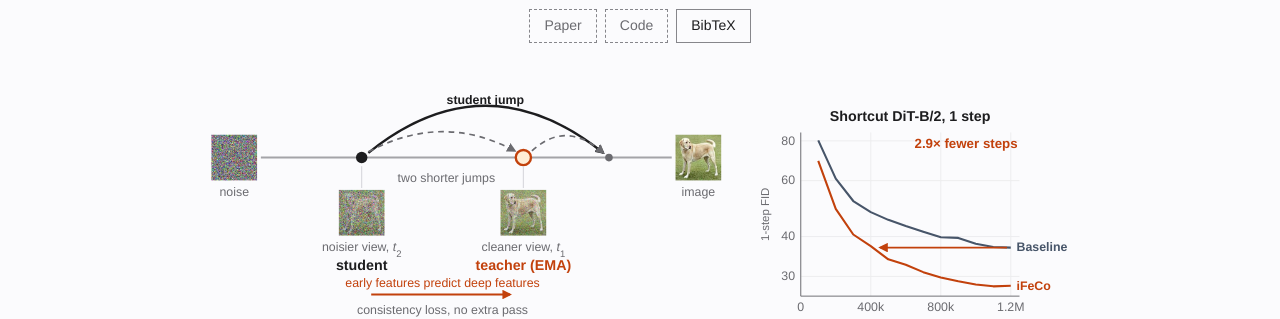
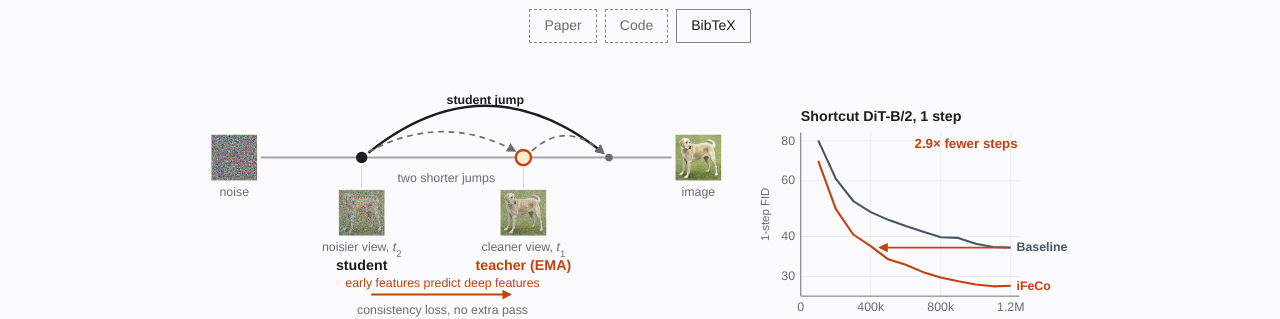
Before and after one commit to rabiulcste/rabiulcste.github.io, a Jekyll site: the page built from ifeco-flow-maps/index.html, in a window 1280 px wide. Shown: the part 383-702 px from the top of the page. Built offline with Jekyll 4.4.1, drawn with Linux system fonts in a browser that asks for light colours; some of the changed text lies outside the part shown.

Commit message:
iFeCo page: left-aligned chart titles and legend; curve titles as a method-by-size matrix

```diff
--- a/ifeco-flow-maps/index.html
+++ b/ifeco-flow-maps/index.html
@@ -73,7 +73,8 @@ bibtex: |
     .curve .end { font-size: 13px; font-weight: 600; } .curve .end.base { fill: var(--sl); } .curve .end.ours { fill: var(--acc); }
     .curve .lvl { stroke: var(--sl); stroke-width: 1; stroke-dasharray: 3 3; }
     .fe-teaser { display: grid; grid-template-columns: 560fr 340fr; gap: 24px; align-items: end; }
-    .fe-key { display: flex; flex-wrap: wrap; justify-content: center; gap: 4px 18px; margin-block: 0 8px; color: var(--muted); font-size: var(--text-secondary); }
+    .fs .ttl .sz { font-weight: 400; fill: var(--muted); }
+    .fe-key { padding-left: calc((100% - 24px) / 3 * 46 / 300 + 10px); display: flex; flex-wrap: wrap; justify-content: flex-start; gap: 4px 18px; margin-block: 0 8px; color: var(--muted); font-size: var(--text-secondary); }
     .fe-key span { display: inline-flex; align-items: center; gap: 6px; }
     .fe-key i { display: inline-block; width: 18px; height: 0; border-top: 2.5px solid var(--sl); }
     .fe-key .k-ours { border-color: var(--acc); } .fe-key .k-repa { border-color: var(--rep); }
@@ -103,6 +104,7 @@ bibtex: |
         .fe-teaser { grid-template-columns: 1fr; max-width: 480px; margin: 0 auto; gap: 16px; }
         .curve.teaser text { font-size: 17px; } .curve.teaser .tick, .curve.teaser .end { font-size: 15px; } .curve.teaser .spd { font-size: 16px; }
         .fe-panels, .fe-curves { grid-template-columns: 1fr; max-width: 400px; margin: 0 auto; }
+        .fe-key { max-width: 400px; margin-left: auto; margin-right: auto; padding-left: calc(min(100%, 400px) * 46 / 300); }
         .fe-panels[data-on="0"] > svg:not(:nth-child(1)), .fe-panels[data-on="1"] > svg:not(:nth-child(2)), .fe-panels[data-on="2"] > svg:not(:nth-child(3)),
         .fe-curves[data-on="0"] > svg:not(.fam-0), .fe-curves[data-on="1"] > svg:not(.fam-1), .fe-curves[data-on="2"] > svg:not(.fam-2) { display: none; }
         .fe-pair { gap: 12px; }
@@ -170,7 +172,7 @@ bibtex: |
 <text class="lb acc" x="185.0" y="188" text-anchor="middle">early features predict deep features</text>
 <text class="lb" x="185.0" y="216" text-anchor="middle">consistency loss, no extra pass</text>
 </svg></div>
-            <svg class="fs curve teaser" viewBox="0 0 340 236" role="img" aria-label="Shortcut DiT-B/2, 1 step, 1-step FID over training steps. Baseline ends at 37.0 after 1200k steps; iFeCo ends at 28.0 after 1200k steps."><text class="ttl" x="161.0" y="18" text-anchor="middle">Shortcut DiT-B/2, 1 step</text>
+            <svg class="fs curve teaser" viewBox="0 0 340 236" role="img" aria-label="Shortcut DiT-B/2, 1 step, 1-step FID over training steps. Baseline ends at 37.0 after 1200k steps; iFeCo ends at 28.0 after 1200k steps."><text class="ttl" x="46" y="18" text-anchor="start">Shortcut DiT-B/2, 1 step</text>
 <line class="grid" x1="46" y1="181.2" x2="276" y2="181.2"/>
 <text class="tick" x="40" y="185.2" text-anchor="end">30</text>
 <line class="grid" x1="46" y1="139.4" x2="276" y2="139.4"/>
@@ -470,9 +472,9 @@ bibtex: |
             <button type="button" class="btn" data-on="1" aria-pressed="false">Shortcut</button>
             <button type="button" class="btn" data-on="2" aria-pressed="false">LSD</button>
         </div>
-        <div class="fe-key" aria-hidden="true"><span><i></i>Baseline</span><span><i class="k-ours"></i>iFeCo</span><span><i class="k-repa"></i>REPA (frozen DINOv2)</span></div>
+        <div class="fe-key wide" aria-hidden="true"><span><i></i>Baseline</span><span><i class="k-ours"></i>iFeCo</span><span><i class="k-repa"></i>REPA (frozen DINOv2)</span></div>
         <div class="fe-media fe-curves wide">
-<svg class="fs curve fam-0" viewBox="0 0 300 210" role="img" aria-label="MeanFlow SiT-B/2, 1-step FID over training steps. Baseline ends at 6.12 after 1200k steps; REPA ends at 4.86 after 1200k steps; iFeCo ends at 5.69 after 1200k steps."><text class="ttl" x="167.0" y="18" text-anchor="middle">MeanFlow SiT-B/2</text>
+<svg class="fs curve fam-0" viewBox="0 0 300 210" role="img" aria-label="MeanFlow SiT-B/2, 1-step FID over training steps. Baseline ends at 6.12 after 1200k steps; REPA ends at 4.86 after 1200k steps; iFeCo ends at 5.69 after 1200k steps."><text class="ttl" x="46" y="18" text-anchor="start">MeanFlow <tspan class="sz">SiT-B/2</tspan></text>
 <line class="grid" x1="46" y1="165.7" x2="288" y2="165.7"/>
 <text class="tick" x="40" y="169.7" text-anchor="end">5</text>
 <line class="grid" x1="46" y1="147.8" x2="288" y2="147.8"/>
@@ -531,7 +533,7 @@ bibtex: |
 <g class="pt-g"><title>iFeCo, 1100k steps: FID 5.90</title><circle class="pt ours" cx="259.0" cy="149.5" r="7"/></g>
 <g class="pt-g"><title>iFeCo, 1200k steps: FID 5.69</title><circle class="pt ours" cx="278.3" cy="153.0" r="7"/></g>
 <text class="spd" x="284" y="46" text-anchor="end">1.3&times; sooner</text></svg>
-<svg class="fs curve fam-1" viewBox="0 0 300 210" role="img" aria-label="Shortcut DiT-B/2, 1-step FID over training steps. Baseline ends at 37.0 after 1200k steps; REPA ends at 36.1 after 1200k steps; iFeCo ends at 28.0 after 1200k steps."><text class="ttl" x="167.0" y="18" text-anchor="middle">Shortcut DiT-B/2</text>
+<svg class="fs curve fam-1" viewBox="0 0 300 210" role="img" aria-label="Shortcut DiT-B/2, 1-step FID over training steps. Baseline ends at 37.0 after 1200k steps; REPA ends at 36.1 after 1200k steps; iFeCo ends at 28.0 after 1200k steps."><text class="ttl" x="46" y="18" text-anchor="start">Shortcut <tspan class="sz">DiT-B/2</tspan></text>
 <line class="grid" x1="46" y1="158.4" x2="288" y2="158.4"/>
 <text class="tick" x="40" y="162.4" text-anchor="end">30</text>
 <line class="grid" x1="46" y1="122.9" x2="288" y2="122.9"/>
@@ -591,7 +593,7 @@ bibtex: |
 <g class="pt-g"><title>iFeCo, 1100k steps: FID 27.90</title><circle class="pt ours" cx="258.9" cy="167.4" r="7"/></g>
 <g class="pt-g"><title>iFeCo, 1200k steps: FID 28.03</title><circle class="pt ours" cx="278.3" cy="166.8" r="7"/></g>
 <text class="spd" x="284" y="46" text-anchor="end">2.9&times; sooner</text></svg>
-<svg class="fs curve fam-2" viewBox="0 0 300 210" role="img" aria-label="LSD SiT-B/2, 1-step FID over training steps. Baseline ends at 12.4 after 1200k steps; REPA ends at 12.1 after 900k steps; iFeCo ends at 9.96 after 1200k steps."><text class="ttl" x="167.0" y="18" text-anchor="middle">LSD SiT-B/2</text>
+<svg class="fs curve fam-2" viewBox="0 0 300 210" role="img" aria-label="LSD SiT-B/2, 1-step FID over training steps. Baseline ends at 12.4 after 1200k steps; REPA ends at 12.1 after 900k steps; iFeCo ends at 9.96 after 1200k steps."><text class="ttl" x="46" y="18" text-anchor="start">LSD <tspan class="sz">SiT-B/2</tspan></text>
 <line class="grid" x1="46" y1="176.0" x2="288" y2="176.0"/>
 <text class="tick" x="40" y="180.0" text-anchor="end">10</text>
 <line class="grid" x1="46" y1="136.6" x2="288" y2="136.6"/>
@@ -649,7 +651,7 @@ bibtex: |
 <g class="pt-g"><title>iFeCo, 1000k steps: FID 10.39</title><circle class="pt ours" cx="239.6" cy="172.3" r="7"/></g>
 <g class="pt-g"><title>iFeCo, 1100k steps: FID 10.21</title><circle class="pt ours" cx="259.0" cy="174.0" r="7"/></g>
 <text class="spd" x="284" y="46" text-anchor="end">2.4&times; sooner</text></svg>
-<svg class="fs curve fam-0" viewBox="0 0 300 210" role="img" aria-label="MeanFlow SiT-XL/2, 1-step FID over training steps. Baseline ends at 3.78 after 700k steps; iFeCo ends at 4.02 after 600k steps."><text class="ttl" x="167.0" y="18" text-anchor="middle">MeanFlow SiT-XL/2</text>
+<svg class="fs curve fam-0" viewBox="0 0 300 210" role="img" aria-label="MeanFlow SiT-XL/2, 1-step FID over training steps. Baseline ends at 3.78 after 700k steps; iFeCo ends at 4.02 after 600k steps."><text class="ttl" x="46" y="18" text-anchor="start"><tspan class="sz">SiT-XL/2</tspan></text>
 <line class="grid" x1="46" y1="163.2" x2="288" y2="163.2"/>
 <text class="tick" x="40" y="167.2" text-anchor="end">4</text>
 <line class="grid" x1="46" y1="124.2" x2="288" y2="124.2"/>
@@ -684,7 +686,7 @@ bibtex: |
 <g class="pt-g"><title>iFeCo, 400k steps: FID 4.62</title><circle class="pt ours" cx="123.4" cy="149.3" r="7"/></g>
 <g class="pt-g"><title>iFeCo, 500k steps: FID 4.33</title><circle class="pt ours" cx="142.8" cy="155.6" r="7"/></g>
 <g class="pt-g"><title>iFeCo, 600k steps: FID 4.02</title><circle class="pt ours" cx="162.2" cy="162.7" r="7"/></g></svg>
-<svg class="fs curve fam-1" viewBox="0 0 300 210" role="img" aria-label="Shortcut DiT-XL/2, 1-step FID over training steps. Baseline ends at 18.6 after 1200k steps; iFeCo ends at 12.7 after 1200k steps."><text class="ttl" x="167.0" y="18" text-anchor="middle">Shortcut DiT-XL/2</text>
+<svg class="fs curve fam-1" viewBox="0 0 300 210" role="img" aria-label="Shortcut DiT-XL/2, 1-step FID over training steps. Baseline ends at 18.6 after 1200k steps; iFeCo ends at 12.7 after 1200k steps."><text class="ttl" x="46" y="18" text-anchor="start"><tspan class="sz">DiT-XL/2</tspan></text>
 <line class="grid" x1="46" y1="155.8" x2="288" y2="155.8"/>
 <text class="tick" x="40" y="159.8" text-anchor="end">15</text>
 <line class="grid" x1="46" y1="129.7" x2="288" y2="129.7"/>
@@ -733,7 +735,7 @@ bibtex: |
 <g class="pt-g"><title>iFeCo, 1100k steps: FID 12.89</title><circle class="pt ours" cx="259.0" cy="169.5" r="7"/></g>
 <g class="pt-g"><title>iFeCo, 1200k steps: FID 12.71</title><circle class="pt ours" cx="278.3" cy="170.8" r="7"/></g>
 <text class="spd" x="284" y="46" text-anchor="end">2.7&times; sooner</text></svg>
-<svg class="fs curve fam-2" viewBox="0 0 300 210" role="img" aria-label="LSD SiT-XL/2, 1-step FID over training steps. Baseline ends at 7.53 after 1200k steps; iFeCo ends at 7.28 after 900k steps."><text class="ttl" x="167.0" y="18" text-anchor="middle">LSD SiT-XL/2</text>
+<svg class="fs curve fam-2" viewBox="0 0 300 210" role="img" aria-label="LSD SiT-XL/2, 1-step FID over training steps. Baseline ends at 7.53 after 1200k steps; iFeCo ends at 7.28 after 900k steps."><text class="ttl" x="46" y="18" text-anchor="start"><tspan class="sz">SiT-XL/2</tspan></text>
 <line class="grid" x1="46" y1="168.0" x2="288" y2="168.0"/>
 <text class="tick" x="40" y="172.0" text-anchor="end">7</text>
 <line class="grid" x1="46" y1="153.5" x2="288" y2="153.5"/>
```
